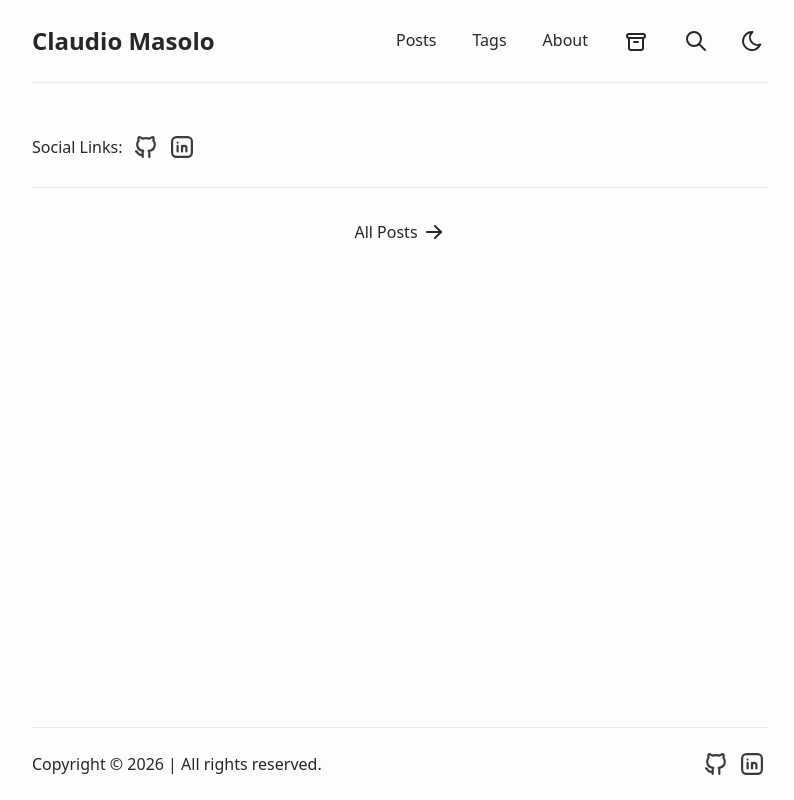
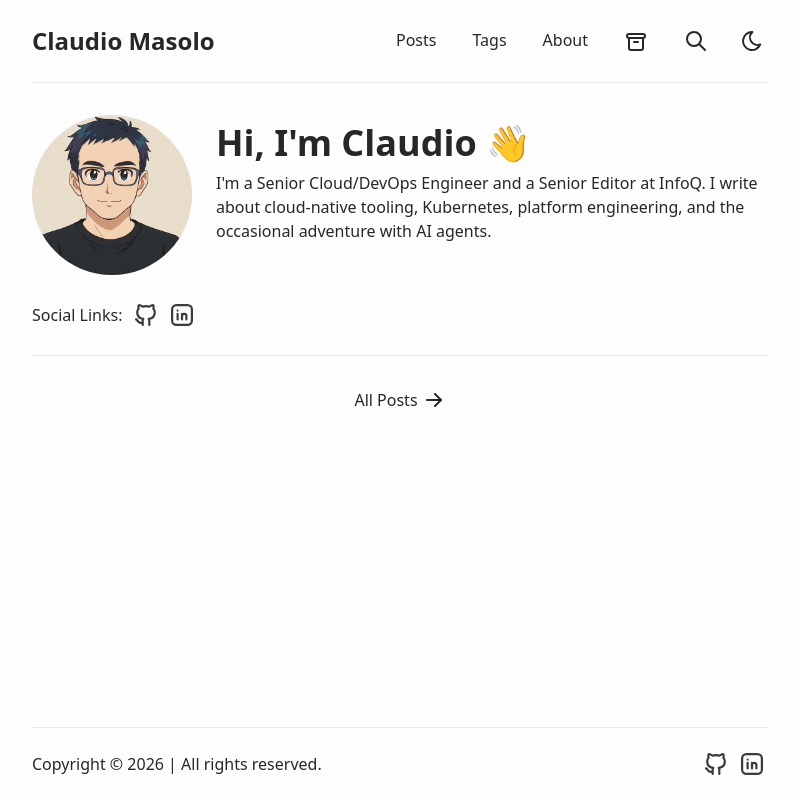
Before and after one commit to klaus82/klaus82.github.io, an Astro site: page / in a window 1280 px wide. Shown: the whole page, without its empty margins (240-1034 px from the left). Built offline with nearby package versions, Linux system fonts and the light colour scheme; Astro itself is replaced by a stand-in of ours.

Commit message:
added personal info

```diff
--- a/src/pages/index.astro
+++ b/src/pages/index.astro
@@ -1,5 +1,6 @@
 ---
 import { getCollection } from "astro:content";
+import { Image } from "astro:assets";
 import Layout from "@/layouts/Layout.astro";
 import Header from "@/components/Header.astro";
 import Footer from "@/components/Footer.astro";
@@ -9,6 +10,7 @@ import Card from "@/components/Card.astro";
 import getSortedPosts from "@/utils/getSortedPosts";
 import IconRss from "@/assets/icons/IconRss.svg";
 import IconArrowRight from "@/assets/icons/IconArrowRight.svg";
+import claudioPhoto from "@/assets/images/claudio_2.jpg";
 import { SITE } from "@/config";
 import { SOCIALS } from "@/constants";
 
@@ -23,43 +25,28 @@ const recentPosts = sortedPosts.filter(({ data }) => !data.featured);
   <Header />
   <main id="main-content" data-layout="index" class="app-layout">
     <section id="hero" class:list={["pt-8 pb-6", "border-b border-border"]}>
-      <!--<h1 class="my-4 inline-block text-4xl font-bold sm:my-8 sm:text-5xl">
-        Mingalaba
-      </h1>
-      <a
-        target="_blank"
-        href="/rss.xml"
-        class="inline-block"
-        aria-label="rss feed"
-        title="RSS Feed"
-      >
-        <IconRss
-          width={20}
-          height={20}
-          class="scale-125 stroke-accent stroke-3 rtl:-rotate-90"
+      <div class="flex flex-col items-center gap-6 sm:flex-row sm:items-start">
+        <Image
+          src={claudioPhoto}
+          alt="Claudio Masolo"
+          loading="eager"
+          class="h-32 w-32 rounded-full object-cover sm:h-40 sm:w-40"
         />
-        <span class="sr-only">RSS Feed</span>
-      </a>
-
-      <p>
-        AstroPaper is a minimal, responsive, accessible and SEO-friendly Astro
-        blog theme. This theme follows best practices and provides accessibility
-        out of the box. Light and dark mode are supported by default. Moreover,
-        additional color schemes can also be configured.
-      </p>
-      <p class="mt-2">
-        Read the blog posts or check
-        <LinkButton
-          class="underline decoration-dashed underline-offset-4 hover:text-accent"
-          href="https://github.com/satnaing/astro-paper#readme"
-        >
-          README
-        </LinkButton> for more info.
-      </p>-->
+        <div>
+          <h1 class="my-2 text-3xl font-bold sm:text-4xl">
+            Hi, I'm Claudio 👋
+          </h1>
+          <p>
+            I'm a Senior Cloud/DevOps Engineer and a Senior Editor at InfoQ.
+            I write about cloud-native tooling, Kubernetes, platform
+            engineering, and the occasional adventure with AI agents.
+          </p>
+        </div>
+      </div>
       {
         // only display if at least one social link is enabled
         SOCIALS.length > 0 && (
-          <div class="mt-4 flex max-sm:flex-col sm:items-center">
+          <div class="mt-6 flex max-sm:flex-col sm:items-center">
             <div class="me-2 mb-1 whitespace-nowrap sm:mb-0">Social Links:</div>
             <Socials />
           </div>
```
